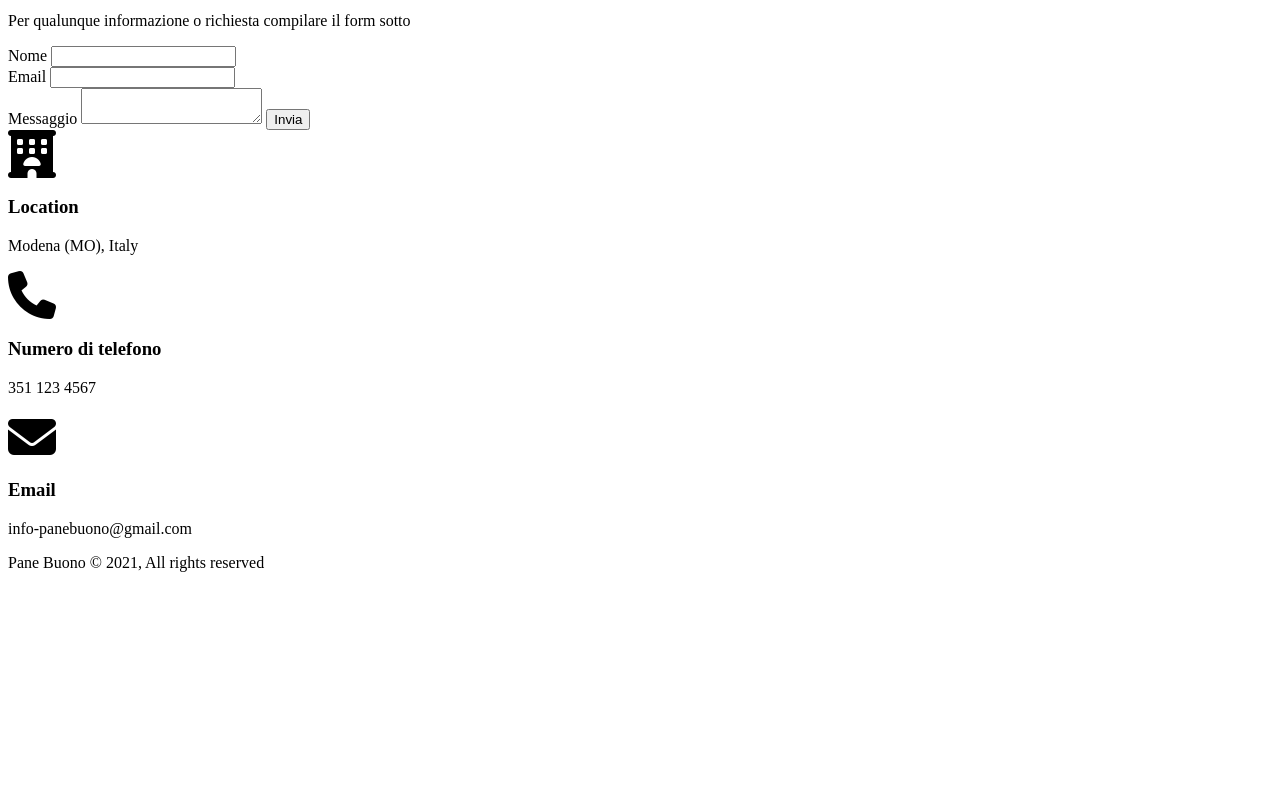
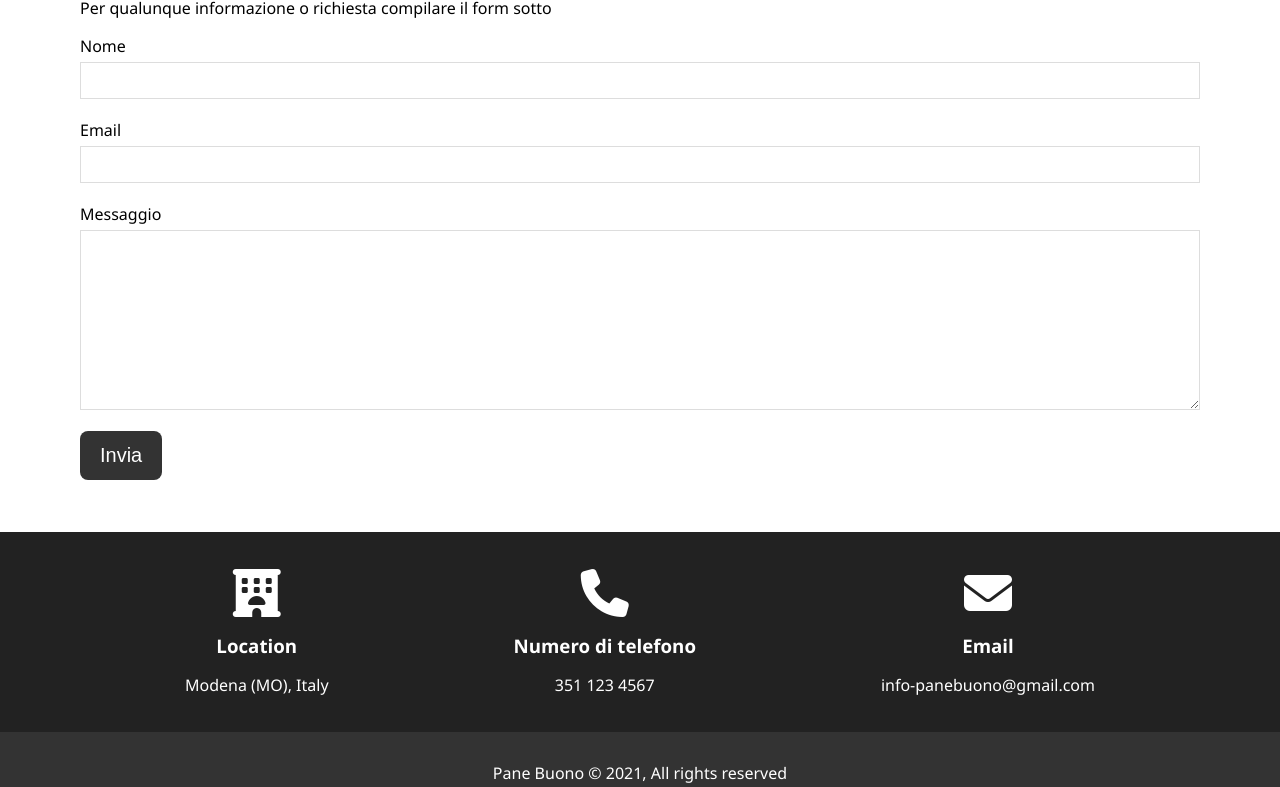
Before and after one commit to alexandrastroia/Pane-Buono, a plain HTML site: page contact.html in a window 1280 px wide. Shown: the part 176-963 px from the top of the page. Before the commit the page ends 800 px from the top, so only its background shows below. Drawn offline with Linux system fonts and the light colour scheme; the site is published under a folder, as on GitHub Pages, so addresses that start at the root find nothing.

Commit message:
Seconda modifica percorso file css

```diff
--- a/contact.html
+++ b/contact.html
@@ -7,7 +7,7 @@
     <!--FONT AWESOME-->
     <script src="https://kit.fontawesome.com/e33c4be0cb.js" crossorigin="anonymous"></script>
     <!--CSS-->
-    <link rel="stylesheet" href="/assets/css/style.css" type="text/css"/>
+    <link rel="stylesheet" href="assets/css/style.css" type="text/css"/>
     <link rel="stylesheet" media="screen and (max-width:500px)" href="assets/css/mobile.css" type="text/css"/>
     <title>Pane Buono</title>
 </head>
--- a/index.html
+++ b/index.html
@@ -7,7 +7,7 @@
     <!--FONT AWESOME-->
     <script src="https://kit.fontawesome.com/e33c4be0cb.js" crossorigin="anonymous"></script>
     <!--CSS-->
-    <link rel="stylesheet" href="/assets/css/style.css" type="text/css"/>
+    <link rel="stylesheet" href="assets/css/style.css" type="text/css"/>
     <link rel="stylesheet" media="screen and (max-width:500px)" href="assets/css/mobile.css" type="text/css"/>
     <title>Pane Buono</title>
 </head>
```
